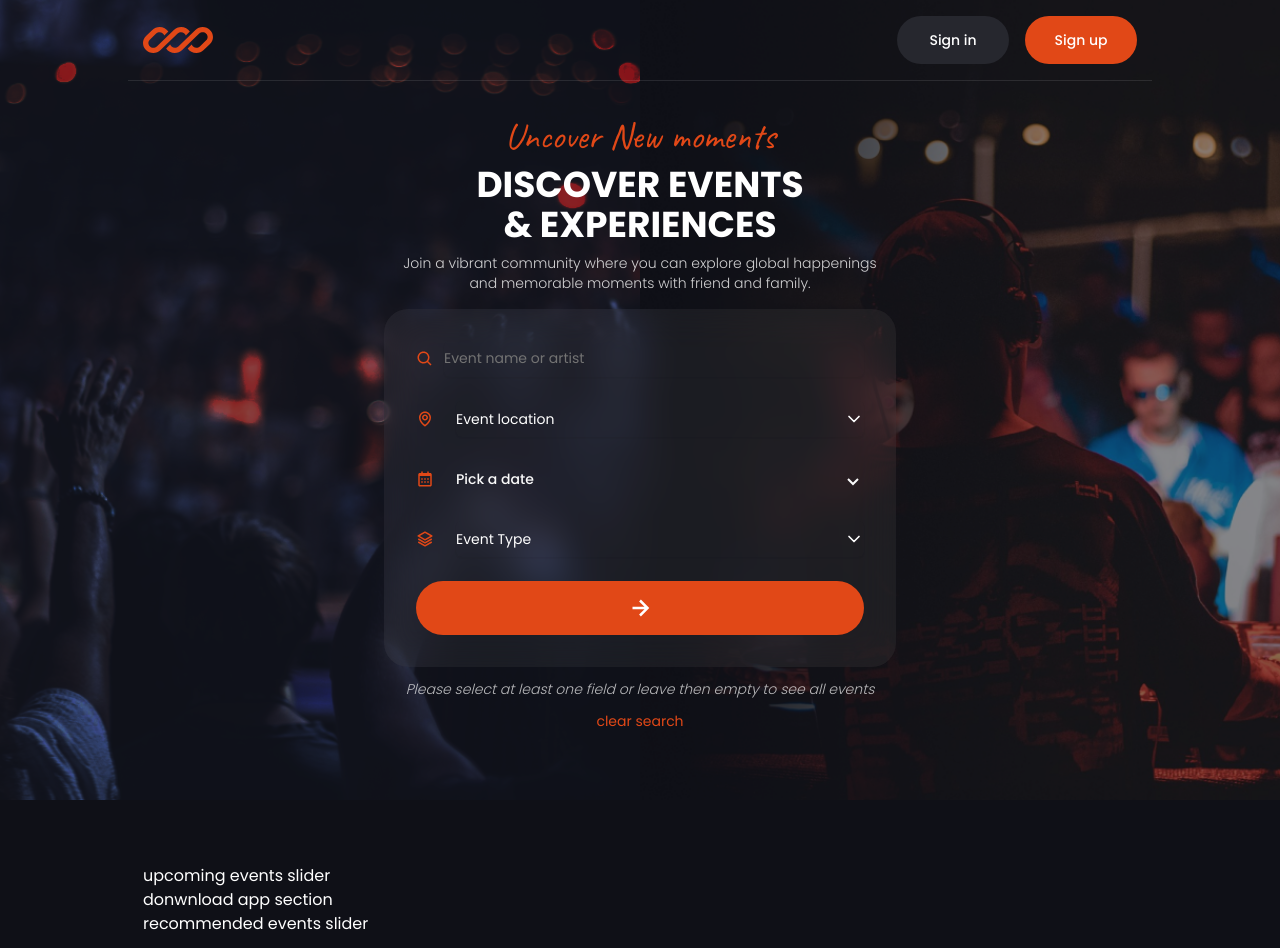
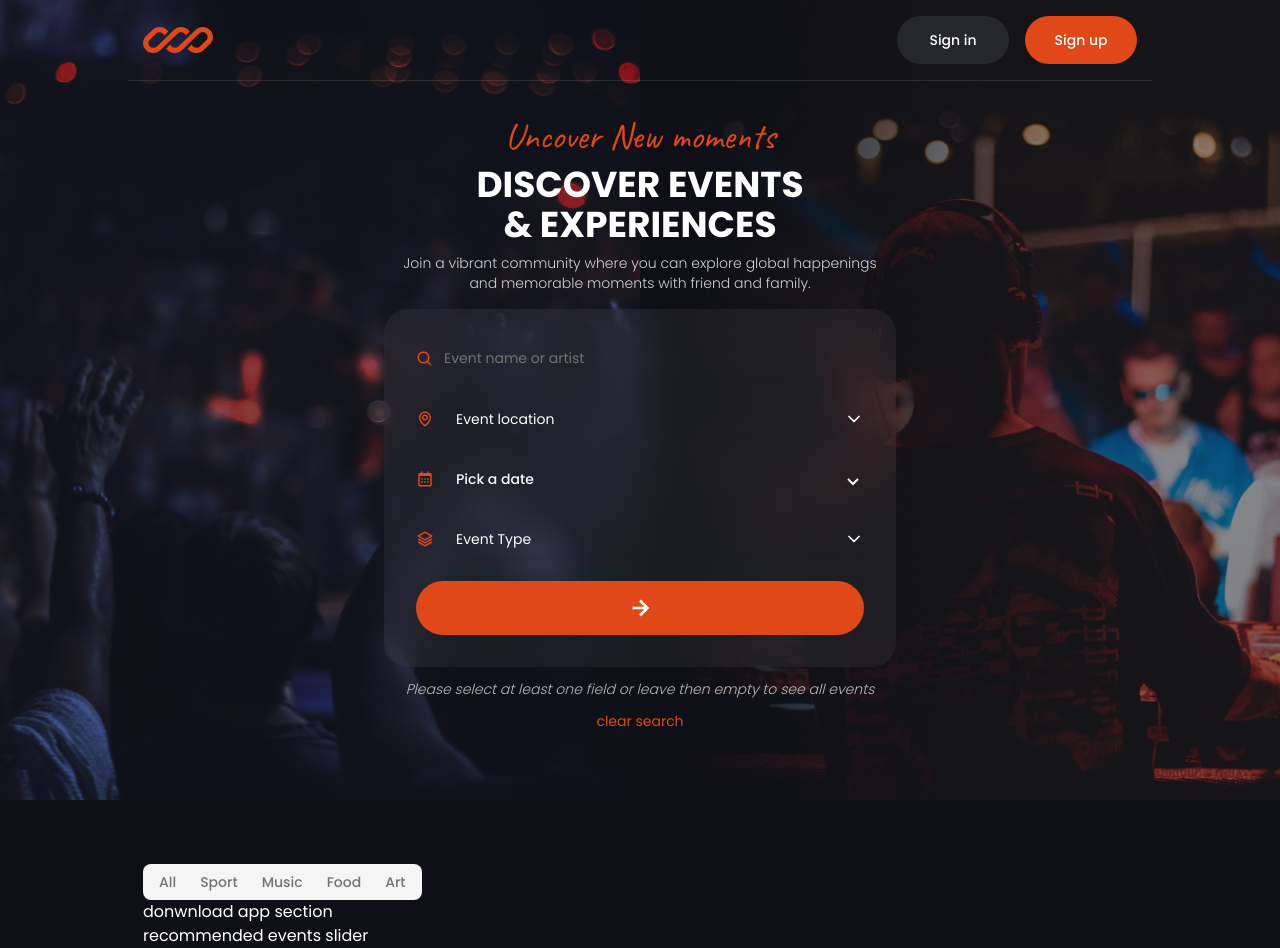
Before and after one commit to Jisap/next15-events, a Next.js app: page / in a window 1280 px wide. Built offline with nearby package versions, Linux system fonts and the light colour scheme; data requests are answered from the project's data file.

Commit message:
UpcommingEvents

```diff
--- a/app/page.jsx
+++ b/app/page.jsx
@@ -3,6 +3,7 @@
 import EventList from "@/components/Events/EventList"
 import Hero from "@/components/Hero"
 import Searchbar from "@/components/Searchbar/searchbar"
+import UpcomingEvents from "@/components/UpcomingEvents"
 import { EventContext } from "@/context/EventContext"
 import { useContext } from "react"
 
@@ -24,9 +25,7 @@ const { showEventList } = useContext(EventContext);
       ) : (
         <div>
           <div className="container mx-auto">
-            <div>
-              upcoming events slider
-            </div>
+            <UpcomingEvents />
             <div>
               donwnload app section
             </div>
--- /dev/null
+++ b/components/UpcomingEvents.jsx
@@ -0,0 +1,47 @@
+"use client"
+
+import { EventContext } from "@/context/EventContext"
+import { useContext, useEffect, useState } from "react"
+import { Swiper, SwiperSlide } from "swiper/react"
+import "swiper/css"
+import "swiper/css/navigation"
+import { Pagination } from "swiper/modules"
+import { Tabs, TabsContent, TabsList, TabsTrigger } from "@/components/ui/tabs"
+import Event from "./Events/Event"
+import Link from "next/link"
+import Image from "next/image"
+import SkeletonGrid from "./SkeletonGrid"
+
+
+const UpcomingEvents = () => {
+
+  const { events } = useContext(EventContext);
+  const [eventValue, setEventValue] = useState("all");
+  const [filteredEvents, setFilteredEvents] = useState([]);
+
+  useEffect(() => {
+    const filterEvents = () => {
+      if(eventValue === "all") {          // Si el valor del filtro es "all"
+        setFilteredEvents(events)         // devolver todos los eventos
+      }else{
+        const result = events.filter(event => event.type === eventValue) // Si no, devolver los eventos que coincidan con el valor del filtro
+        setFilteredEvents(result)
+      }
+      filterEvents()
+    }
+  }, [events, eventValue]);
+
+  return (
+    <Tabs>
+      <TabsList>
+        <TabsTrigger value="all">All</TabsTrigger>
+        <TabsTrigger value="sport">Sport</TabsTrigger>
+        <TabsTrigger value="music">Music</TabsTrigger>
+        <TabsTrigger value="food">Food</TabsTrigger>
+        <TabsTrigger value="art">Art</TabsTrigger>
+      </TabsList>
+    </Tabs>
+  )
+}
+
+export default UpcomingEvents
```
